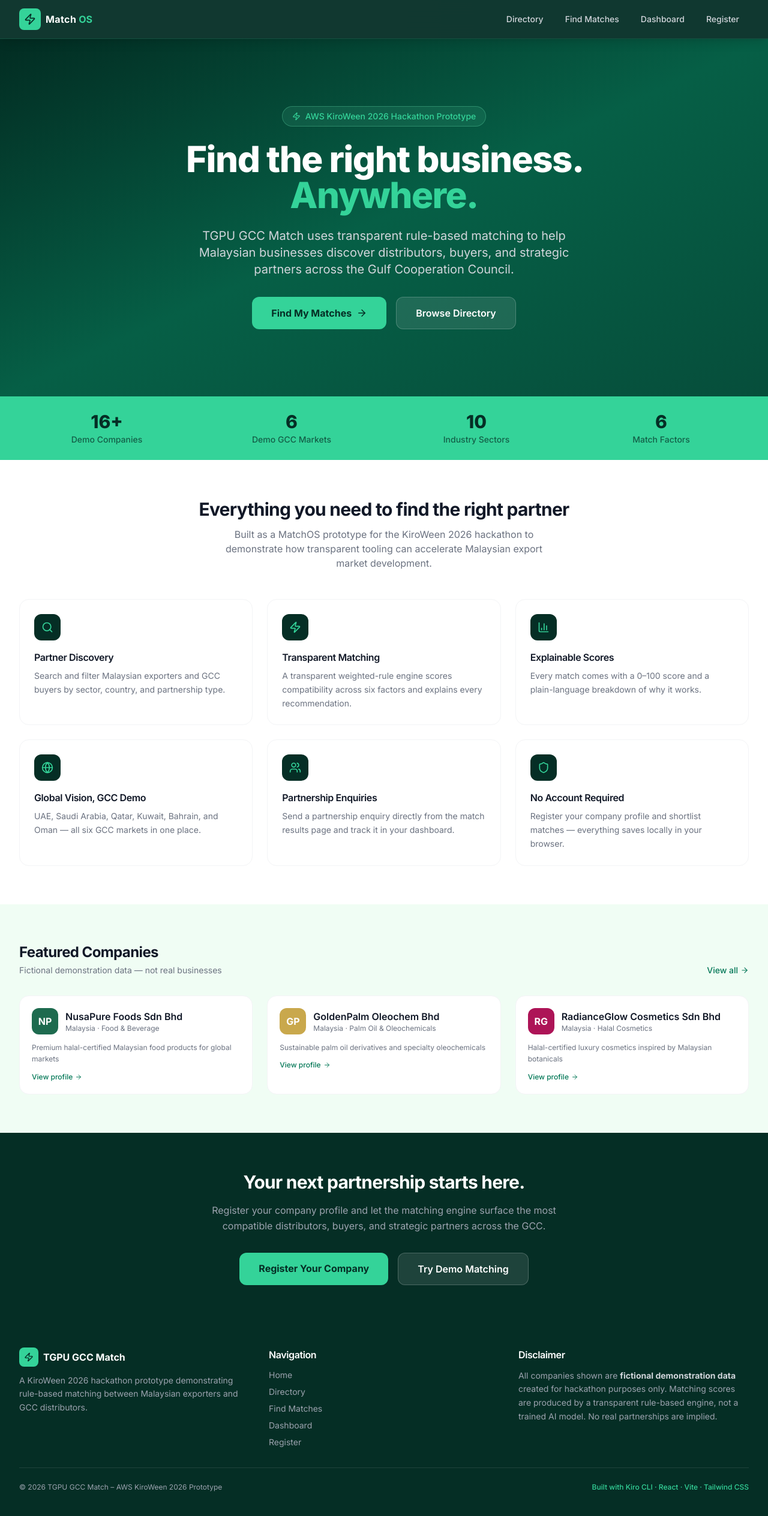
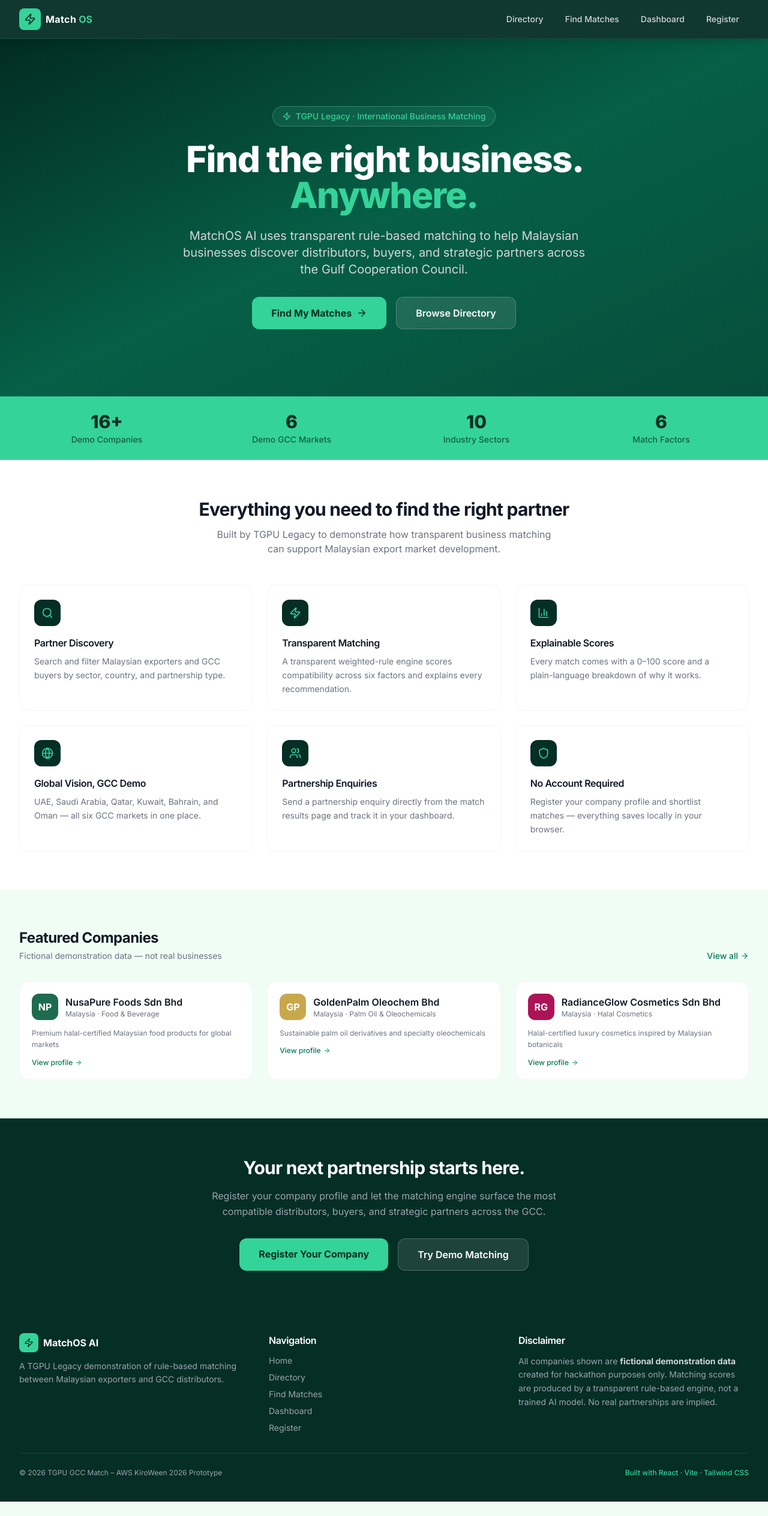
Before and after one commit to MamduhSaffin/tgpu-kiroween-2026, a React (Vite) app: page / in a window 1280 px wide. Shown: the whole page at 60% size. After the commit the page ends 2504 px from the top, so only its background shows below. Built offline with nearby package versions, Linux system fonts and the light colour scheme.

Commit message:
Fix MatchOS branding and remove KiroWeen references (#1)
* fix(matchos): remove obsolete competition branding from index.html

* fix(matchos): remove obsolete competition branding from src/pages/LandingPage.tsx

* fix(matchos): remove obsolete competition branding from src/components/Footer.tsx

```diff
--- a/index.html
+++ b/index.html
@@ -5,7 +5,7 @@
     <link rel="icon" type="image/svg+xml" href="/favicon.svg" />
     <meta name="viewport" content="width=device-width, initial-scale=1.0" />
     <meta name="description" content="MatchOS by TGPU – Transparent business matching, compatibility insights and partner discovery. GCC demonstration, global ambition." />
-    <title>MatchOS by TGPU – KiroWeen 2026</title>
+    <title>MatchOS AI | TGPU Legacy</title>
     <link rel="preconnect" href="https://fonts.googleapis.com" />
     <link rel="preconnect" href="https://fonts.gstatic.com" crossorigin />
     <link href="https://fonts.googleapis.com/css2?family=Inter:wght@300;400;500;600;700;800&display=swap" rel="stylesheet" />
--- a/src/components/Footer.tsx
+++ b/src/components/Footer.tsx
@@ -11,10 +11,10 @@ export default function Footer() {
               <div className="w-8 h-8 rounded-lg bg-tgpu-gold flex items-center justify-center">
                 <Zap size={16} className="text-tgpu-navy" />
               </div>
-              <span className="font-bold text-white">TGPU GCC Match</span>
+              <span className="font-bold text-white">MatchOS AI</span>
             </div>
             <p className="text-sm leading-relaxed">
-              A KiroWeen 2026 hackathon prototype demonstrating rule-based matching between
+              A TGPU Legacy demonstration of rule-based matching between
               Malaysian exporters and GCC distributors.
             </p>
           </div>
@@ -37,7 +37,7 @@ export default function Footer() {
         </div>
         <div className="mt-8 pt-6 border-t border-white/10 flex flex-col sm:flex-row justify-between items-center gap-2 text-xs">
           <p>© 2026 TGPU GCC Match – AWS KiroWeen 2026 Prototype</p>
-          <p className="text-tgpu-gold font-medium">Built with Kiro CLI · React · Vite · Tailwind CSS</p>
+          <p className="text-tgpu-gold font-medium">Built with React · Vite · Tailwind CSS</p>
         </div>
       </div>
     </footer>
--- a/src/pages/LandingPage.tsx
+++ b/src/pages/LandingPage.tsx
@@ -52,14 +52,14 @@ export default function LandingPage() {
         <div className="max-w-7xl mx-auto px-4 sm:px-6 lg:px-8 py-20 md:py-28">
           <div className="max-w-3xl mx-auto text-center">
             <div className="inline-flex items-center gap-2 bg-emerald-300/10 border border-emerald-300/30 rounded-full px-4 py-1.5 text-tgpu-gold text-sm font-medium mb-6">
-              <Zap size={14} /> AWS KiroWeen 2026 Hackathon Prototype
+              <Zap size={14} /> TGPU Legacy · International Business Matching
             </div>
             <h1 className="text-4xl md:text-5xl lg:text-6xl font-extrabold leading-tight mb-6">
               Find the right business.{' '}
               <span className="text-tgpu-gold">Anywhere.</span>
             </h1>
             <p className="text-lg md:text-xl text-gray-300 leading-relaxed mb-8 max-w-2xl mx-auto">
-              TGPU GCC Match uses transparent rule-based matching to help Malaysian businesses discover
+              MatchOS AI uses transparent rule-based matching to help Malaysian businesses discover
               distributors, buyers, and strategic partners across the Gulf Cooperation Council.
             </p>
             <div className="flex flex-col sm:flex-row gap-4 justify-center">
@@ -100,7 +100,7 @@ export default function LandingPage() {
           <div className="text-center mb-12">
             <h2 className="text-3xl font-bold text-gray-900 mb-3">Everything you need to find the right partner</h2>
             <p className="text-gray-500 max-w-xl mx-auto">
-              Built as a MatchOS prototype for the KiroWeen 2026 hackathon to demonstrate how transparent tooling can accelerate
+              Built by TGPU Legacy to demonstrate how transparent business matching can support
               Malaysian export market development.
             </p>
           </div>
```
